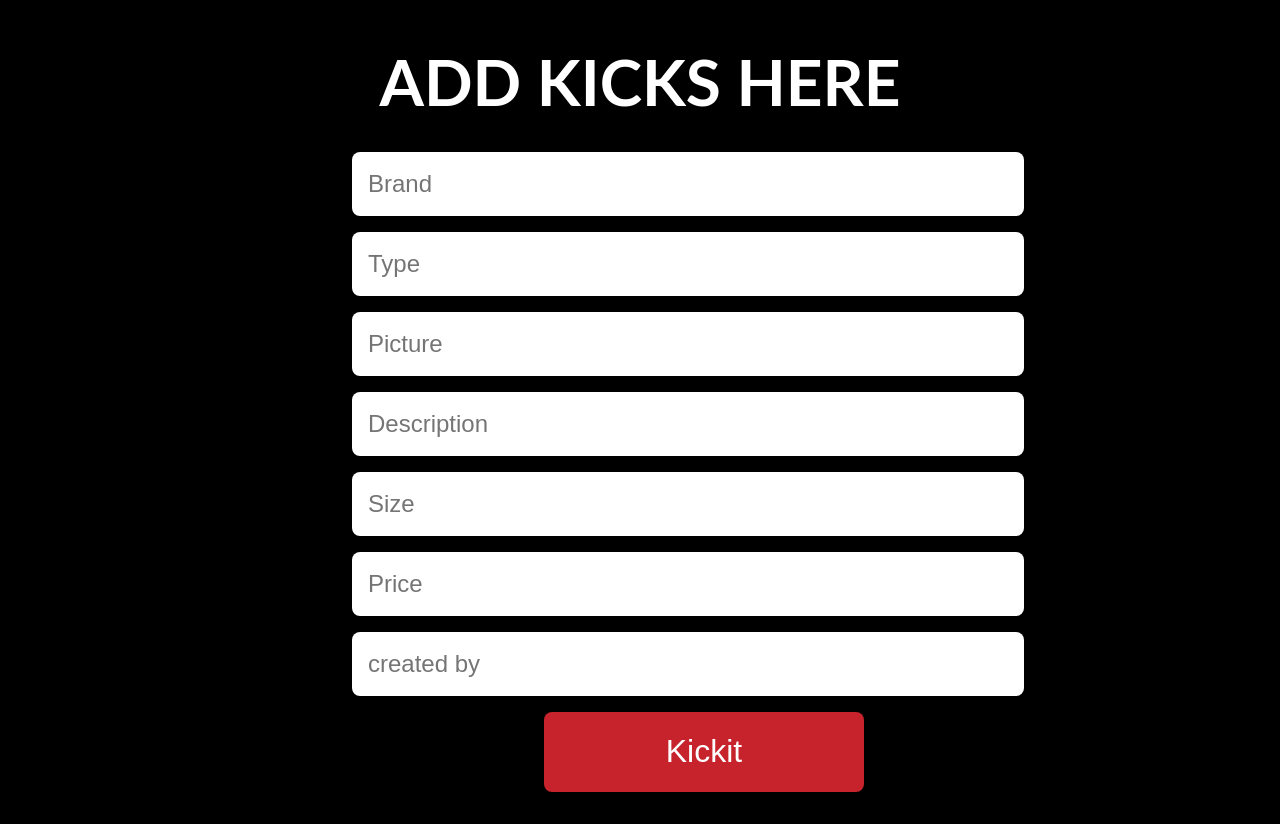
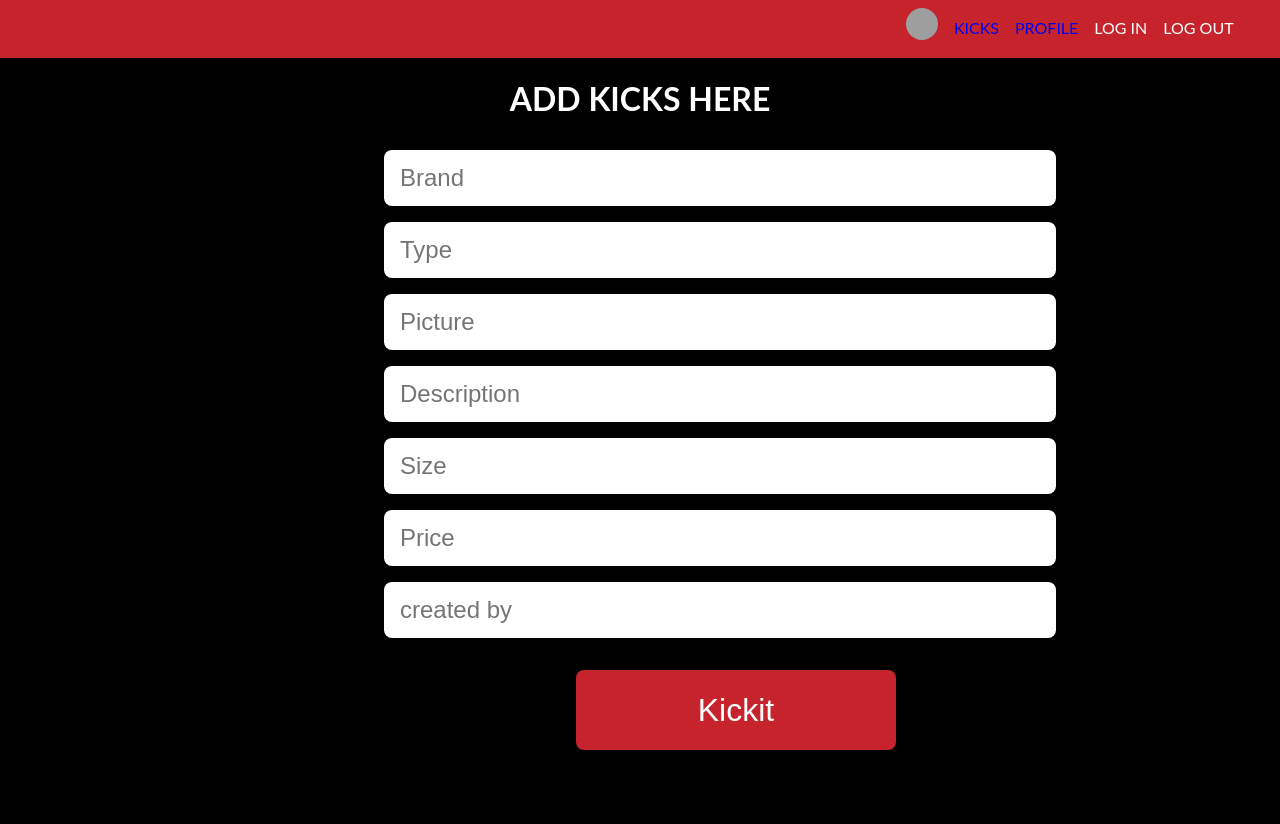
Before and after one commit to kv-n/kickit-react, a React (Create React App) app: page /profile in a window 1280 px wide. After the commit the page ends 800 px from the top, so only its background shows below. Built offline with nearby package versions, Linux system fonts and the light colour scheme; grey boxes are pictures that could not be loaded.

Commit message:
adds nav bar

```diff
--- /dev/null
+++ b/src/Components/Navigation/Navigation.css
@@ -0,0 +1,48 @@
+.nav-container {
+    background-color: #C6232C;
+    margin-top: 0rem;
+    padding: .1rem;
+    width: 100%;
+}
+
+.nav-container a {
+    text-decoration: none;
+}
+
+.nav-container a:visited {
+    color: #fff;
+}
+
+.logo-nav {
+    height: 2rem;
+    width: 2rem;
+    margin-top: -.6rem;
+    margin-right: 1rem;
+    margin-bottom: 0rem;
+}
+
+.nav-flex {
+    display: flex;
+    justify-content: flex-end;
+    margin-right: 2rem;
+}
+
+.nav-list {
+    color: #fff;
+    list-style-type: none;
+}
+
+#list1 {
+    margin-right: 1rem;
+}
+
+#list2 {
+    margin-right: 1rem;
+}
+
+#list3 {
+    margin-right: 1rem;
+}
+#list4 {
+    margin-right: 1rem;
+}
--- /dev/null
+++ b/src/Components/Navigation/Navigation.js
@@ -0,0 +1,21 @@
+import React, { Component } from 'react';
+import { Link } from 'react-router-dom'
+import './Navigation.css'
+
+
+const Navigation = () => {
+    return(
+        <div className="nav-container">
+            <ul className="nav-flex">
+                <img className="logo-nav" src="https://i.imgur.com/OAZNiat.png"/>
+                <li id="list1" className="nav-list"><Link to='/shoes'>Kicks</Link></li>
+                <li id="list2" className="nav-list"><Link to='/profile'>Profile</Link></li>
+                <li id="list3" className="nav-list">Log In</li>
+                <li id="list4" className="nav-list">Log out</li>
+            </ul>
+        </div>
+    )
+}
+
+
+export default Navigation
--- a/src/Components/Profile/Profile.css
+++ b/src/Components/Profile/Profile.css
@@ -1,22 +1,18 @@
 .Forms-Container {
     display: flex;
     flex-direction: column;
-    margin-left: 20rem;
+    margin-left: 22rem;
     padding: 2rem;
 }
 
 .Forms-Container input {
     width: 40rem;
-    height: 2rem;
+    height: 1.5rem;
     border: 0rem solid #fff;
     border-radius: .5rem;
     padding: 1rem;
     outline: none;
     font-size: 1.5rem;
-}
-
-.profile-container {
-    margin-top: 2rem;
 }
 
 .profile-btn {
@@ -41,7 +37,7 @@
     box-shadow: 0 0.5rem 1rem rgba(0, 0, 0, 0.2); }
 
 .profile-header {
-    font-size: 4rem;
+    font-size: 2rem;
     color: #fff;
     text-align: center;
     margin-bottom: 0;
@@ -66,3 +62,7 @@
 .input5 {
     margin-bottom: 1rem;
 }
+
+.input6 {
+    margin-bottom: 2rem;
+}
--- a/src/Components/Profile/Profile.js
+++ b/src/Components/Profile/Profile.js
@@ -1,4 +1,5 @@
 import React, { Component } from 'react';
+import Navigation from '../Navigation/Navigation'
 import '../Profile/Profile.css'
 import { withRouter } from 'react-router-dom'
 
@@ -45,6 +46,7 @@ class Profile extends Component {
     render() {
         return(
             <div className="profile-container">
+                <Navigation/>
                 <h1 className="profile-header">Add Kicks Here</h1>
                 <form className="Forms-Container" onSubmit={this.handleSubmit}>
                     <input className="input1" onChange={(e) => this.handleInput(e)} type="text" name="brand" placeholder="Brand" />
@@ -53,7 +55,7 @@ class Profile extends Component {
                     <input className="input3" onChange={(e) => this.handleInput(e)} type="text" name="description" placeholder="Description" />
                     <input className="input4" onChange={(e) => this.handleInput(e)} type="text" name="size" placeholder="Size" />
                     <input className="input5" onChange={(e) => this.handleInput(e)} type="text" name="price" placeholder="Price" />
-                    <input className="input5" onChange={(e) => this.handleInput(e)} type="text" name="created_by" placeholder="created by" />
+                    <input className="input6" onChange={(e) => this.handleInput(e)} type="text" name="created_by" placeholder="created by" />
                     <button type="submit" className="profile-btn">Kickit</button>
                 </form>
             </div>
--- a/src/Components/ShoeIndex/ShoeIndex.js
+++ b/src/Components/ShoeIndex/ShoeIndex.js
@@ -1,5 +1,6 @@
 import React, { Component } from 'react';
 import ShoeCard from '../ShoeCard/ShoeCard'
+import Navigation from '../Navigation/Navigation'
 import './ShoeIndex.css'
 
 class ShoesIndex extends Component {
@@ -26,6 +27,7 @@ class ShoesIndex extends Component {
         console.log(this.state)
         return (
             <div>
+                <Navigation/>
                 <h1 className="shoe-index-header">KickIt</h1>
                 <div className="index-flex">
                     {
```
Also changed, not shown: src/LogOut/LogOut.js (+40 -0 lines).
